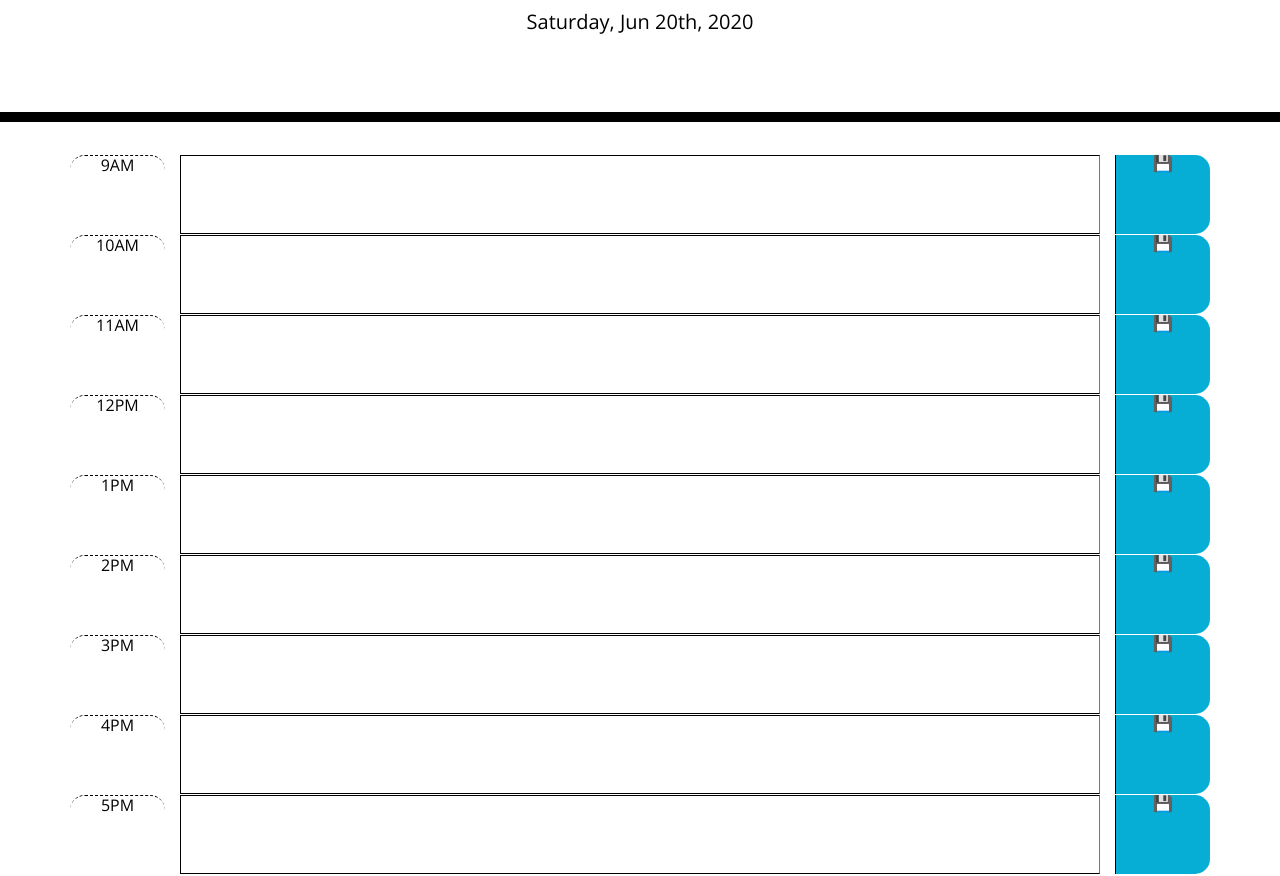
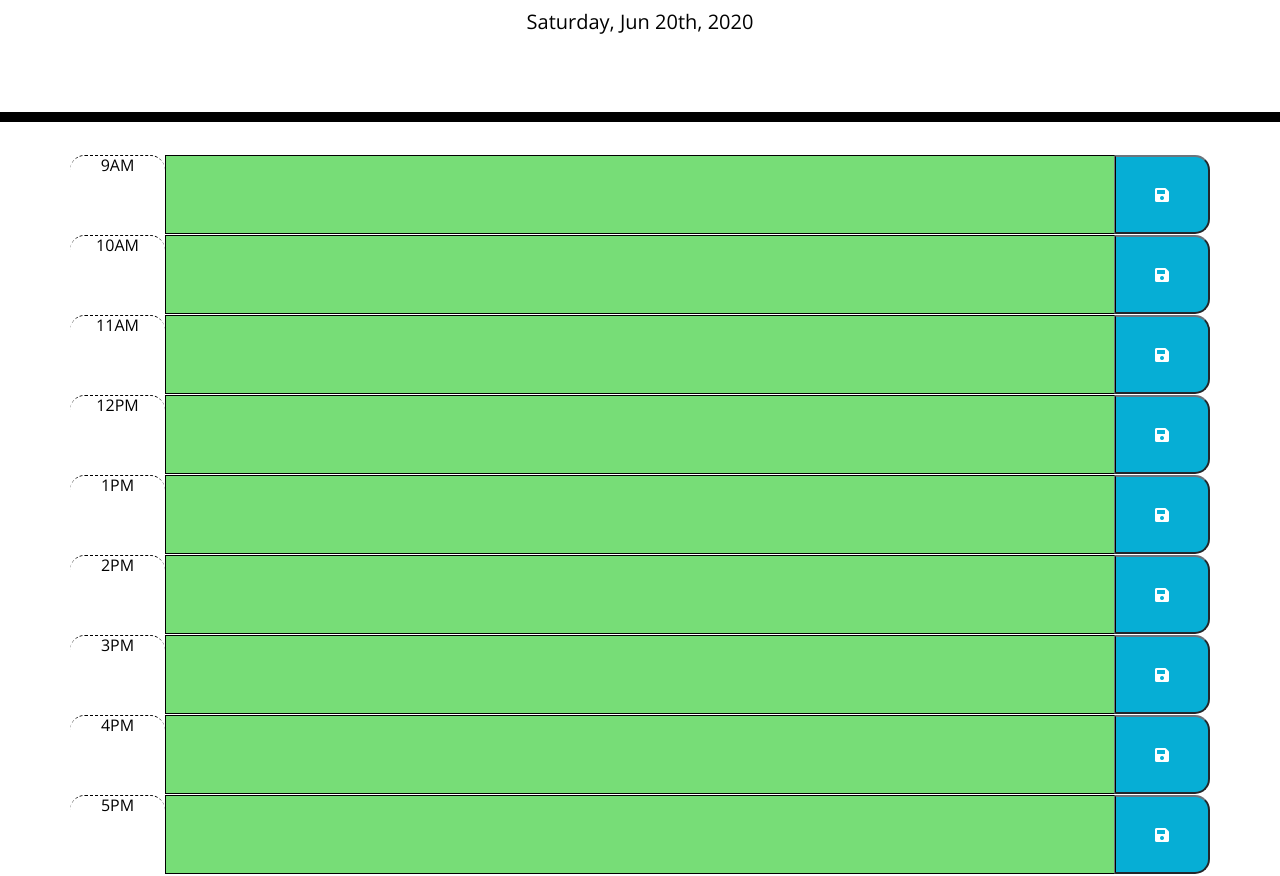
Before and after one commit to ryanschuttig/Simple_Calendar, a plain HTML site: page index.html in a window 1280 px wide. Shown: the part 182-1058 px from the top of the page. Drawn offline with nearby package versions, Linux system fonts and the light colour scheme.

Commit message:
Completed HTML, JS, and README files

```diff
--- a/index.html
+++ b/index.html
@@ -21,71 +21,59 @@
   </header>
   <div class="container">
     <!-- Timeblocks go here -->
-    <div class="row">
+    <div class="row" id="t9">
       <div class="col-1 time-block hour"><h6>9AM</h6></div>
-      <div class="col-10"><textarea></textarea></div>
-      <div class="col-1 saveBtn">&#128190;</div>
+      <textarea class="col-10 textValue"></textarea>
+      <button class="col-1 saveBtn btn-secondary"><i class="fas fa-save"></i></button>
     </div>
 
-    <div class="row">
+    <div class="row" id="t10">
       <div class="col-1 time-block hour"><h6>10AM</h6></div>
-      <div class="col-10"><textarea></textarea></div>
-      <div class="col-1 saveBtn">&#128190;</div>
+      <textarea class="col-10 textValue"></textarea>
+      <button class="col-1 saveBtn btn-secondary"><i class="fas fa-save"></i></button>
     </div>
 
-    <div class="row">
+    <div class="row" id="t11">
       <div class="col-1 time-block hour"><h6>11AM</h6></div>
-      <div class="col-10"><textarea></textarea></div>
-      <div class="col-1 saveBtn">&#128190;</div>
+      <textarea class="col-10 textValue"></textarea>
+      <button class="col-1 saveBtn btn-secondary"><i class="fas fa-save"></i></button>
     </div>
 
-    <div class="row">
+    <div class="row" id="t12">
       <div class="col-1 time-block hour"><h6>12PM</h6></div>
-      <div class="col-10"><textarea></textarea></div>
-      <div class="col-1 saveBtn">&#128190;</div>
+      <textarea class="col-10 textValue"></textarea>
+      <button class="col-1 saveBtn btn-secondary"><i class="fas fa-save"></i></button>
     </div>
 
-    <div class="row">
+    <div class="row" id="t13">
       <div class="col-1 time-block hour"><h6>1PM</h6></div>
-      <div class="col-10"><textarea></textarea></div>
-      <div class="col-1 saveBtn">&#128190;</div>
+      <textarea class="col-10 textValue"></textarea>
+      <button class="col-1 saveBtn btn-secondary"><i class="fas fa-save"></i></button>
     </div>
 
-    <div class="row">
+    <div class="row" id="t14">
       <div class="col-1 time-block hour"><h6>2PM</h6></div>
-      <div class="col-10"><textarea></textarea></div>
-      <div class="col-1 saveBtn">&#128190;</div>
+      <textarea class="col-10 textValue"></textarea>
+      <button class="col-1 saveBtn btn-secondary"><i class="fas fa-save"></i></button>
     </div>
 
-    <div class="row">
+    <div class="row" id="t15">
       <div class="col-1 time-block hour"><h6>3PM</h6></div>
-      <div class="col-10"><textarea></textarea></div>
-      <div class="col-1 saveBtn">&#128190;</div>
+      <textarea class="col-10 textValue"></textarea>
+      <button class="col-1 saveBtn btn-secondary"><i class="fas fa-save"></i></button>
     </div>
 
-    <div class="row">
+    <div class="row" id="t16">
       <div class="col-1 time-block hour"><h6>4PM</h6></div>
-      <div class="col-10"><textarea></textarea></div>
-      <div class="col-1 saveBtn">&#128190;</div>
+      <textarea class="col-10 textValue"></textarea>
+      <button class="col-1 saveBtn btn-secondary"><i class="fas fa-save"></i></button>
     </div>
 
-    <div class="row">
+    <div class="row" id="t17">
       <div class="col-1 time-block hour"><h6>5PM</h6></div>
-      <div class="col-10"><textarea></textarea></div>
-      <div class="col-1 saveBtn">&#128190;</div>
+      <textarea class="col-10 textValue"></textarea>
+      <button class="col-1 saveBtn btn-secondary"><i class="fas fa-save"></i></button>
     </div>
-
-
-
-
-
-
-
-
-
-
-
-
   </div>
 
   <script src="https://code.jquery.com/jquery-3.4.1.min.js"></script>
--- a/script.js
+++ b/script.js
@@ -1,19 +1,34 @@
 // Display current date and update in real time
-setInterval(() => {
 $("#currentDay").text(moment().format("dddd, MMM Do, YYYY"));
-}, 1000);
+// Supposed to color time blocks appropriately
+function timeColor() {
+    const presentTime = moment().hours();
+    $(".textValue").each(function() {
+        const plannerRow = parseInt($(this).attr("id"));
+        if (plannerRow < presentTime) {
+            $(this).addClass("past");
+        }
+        else if (plannerRow === presentTime) {
+            $(this).addClass("present");
+        } else {
+            $(this).addClass("future");
+        }
+    });
+}
+timeColor();
 
-var plans = localStorage.getItem("plans");
-if (plans) {
-    plans = JSON.parse(plans)
-} else {
-    plans = {}
-}
-
-
-
-
-
-$(".saveBtn").on("click", function () {
-    localStorage.setItem("plans", JSON.stringify(plans));
+$("#t9 .textValue").val(localStorage.getItem("t9"));
+$("#t10 .textValue").val(localStorage.getItem("t10"));
+$("#t11 .textValue").val(localStorage.getItem("t11"));
+$("#t12 .textValue").val(localStorage.getItem("t12"));
+$("#t13 .textValue").val(localStorage.getItem("t13"));
+$("#t14 .textValue").val(localStorage.getItem("t14"));
+$("#t15 .textValue").val(localStorage.getItem("t15"));
+$("#t16 .textValue").val(localStorage.getItem("t16"));
+$("#t17 .textValue").val(localStorage.getItem("t17"));
+// Button to save and store values
+$(".saveBtn").click(function() {
+    var textValue = $(this).siblings(".textValue").val();
+    var presentTime = $(this).parent().attr("id");
+    localStorage.setItem(presentTime, textValue);
 });
```
Also changed, not shown: 1 other file.
